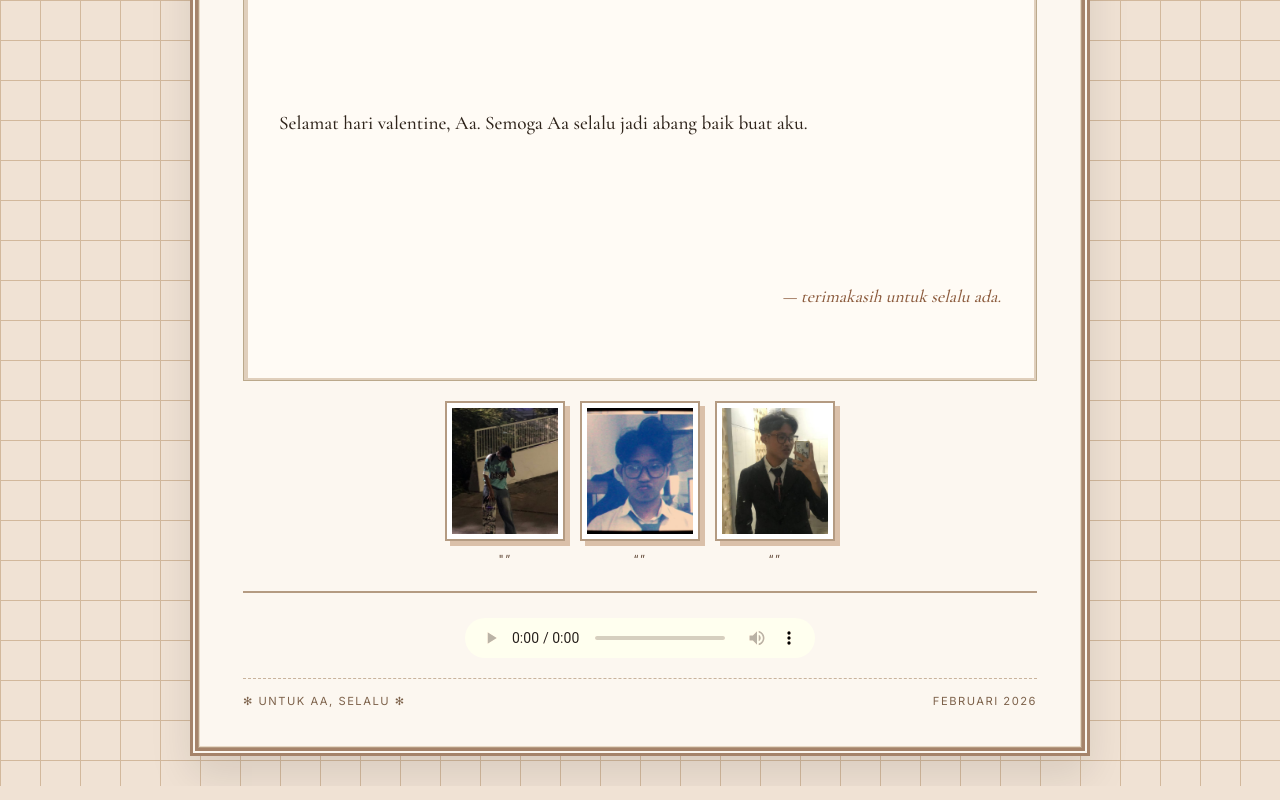
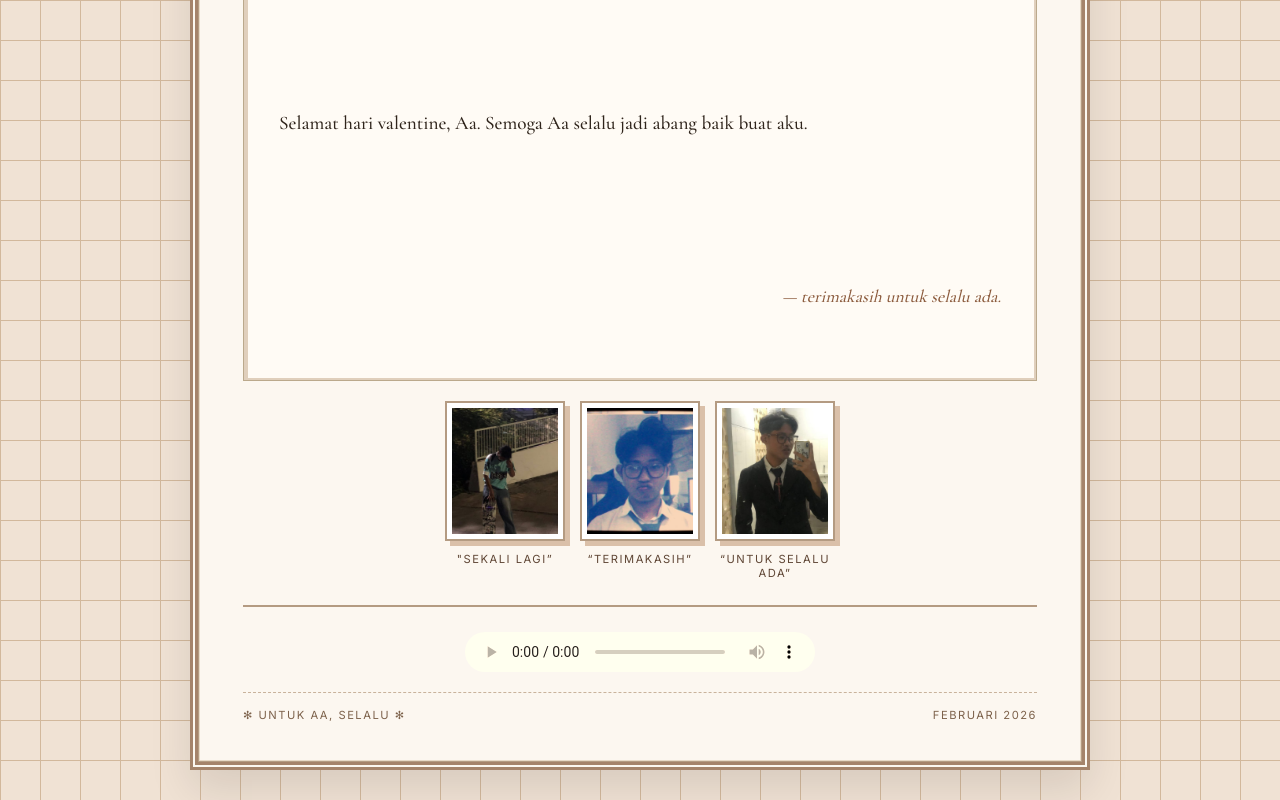
Before and after one commit to akulucu94/dariku, a plain HTML site: page p/index.html in a window 1280 px wide. Shown: the part 1040-1840 px from the top of the page. Drawn offline with nearby package versions, Linux system fonts and the light colour scheme.

Commit message:
Update index.html

```diff
--- a/p/index.html
+++ b/p/index.html
@@ -206,15 +206,15 @@
         <div class="galeri-mini">
             <div class="foto-mini">
                 <img src="foto1.jpg" alt="foto 1">
-                <span class="mini-caption">"”</span>
+                <span class="mini-caption">"sekali lagi”</span>
             </div>
             <div class="foto-mini">
                 <img src="foto2.jpg" alt="foto 2">
-                <span class="mini-caption">“”</span>
+                <span class="mini-caption">“terimakasih”</span>
             </div>
             <div class="foto-mini">
                 <img src="foto3.jpg" alt="foto 3">
-                <span class="mini-caption">“”</span>
+                <span class="mini-caption">“untuk selalu ada”</span>
             </div>
         </div>
 
```
